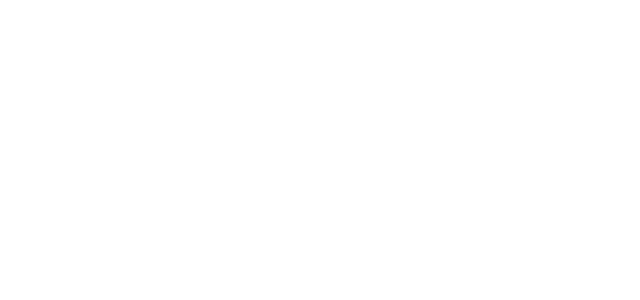
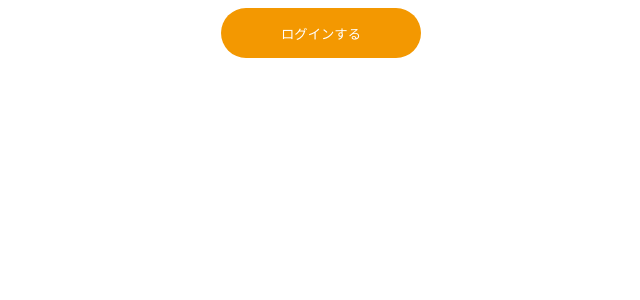
Before and after one commit to watanabekanako/front-household, a React (Create React App) app: page /login in a window 1280 px wide. Before the commit this address had no page. Shown: the top 300 px of the page, without its empty margins (319-959 px from the left). Built offline with nearby package versions, Linux system fonts and the light colour scheme.

Commit message:
Loginコンポーネント作成

```diff
--- a/src/App.tsx
+++ b/src/App.tsx
@@ -1,12 +1,14 @@
 import React from 'react';
 // import './App.css';
 import { BrowserRouter,Route,Routes } from 'react-router-dom';
-import AuthLayout from './components/layout/AuthLayout';
+import Login from './pages/Login';
+import Register from './pages/Register';
 function App() {
   return (
     <BrowserRouter>
     <Routes>
-      <Route path='/' element={<AuthLayout/>}></Route>
+      <Route path='/' element={<Register/>}></Route>
+      <Route path='/login' element={<Login/>}></Route>
     </Routes>
     </BrowserRouter>
   );
--- /dev/null
+++ b/src/pages/Login.tsx
@@ -0,0 +1,13 @@
+import React from 'react'
+import DefaultLayout from '../components/layout/dafaultLayout'
+import PrimaryButton from '../components/button/PrimaryButton'
+const Login = () => {
+  return (
+  <>
+   <DefaultLayout>
+    <PrimaryButton children={"ログインする"} onClick={()=>alert("登録できました")}/>
+    </DefaultLayout></>
+  )
+}
+
+export default Login
```
